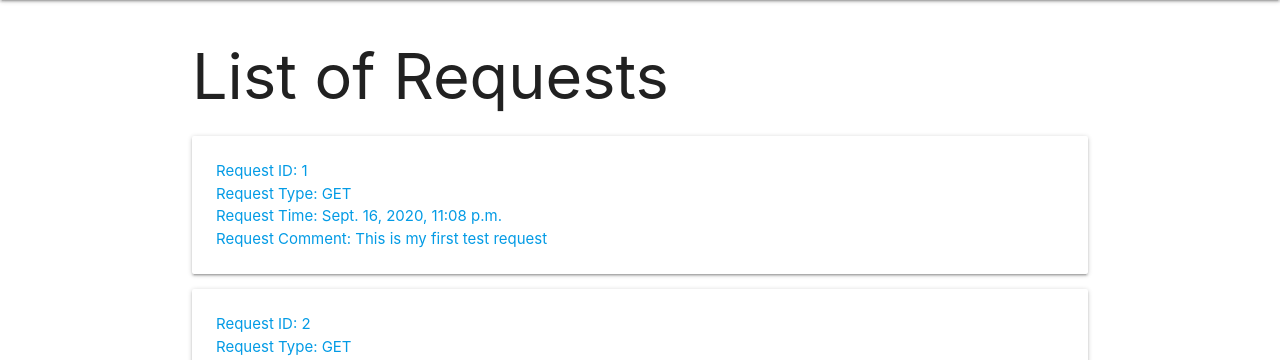
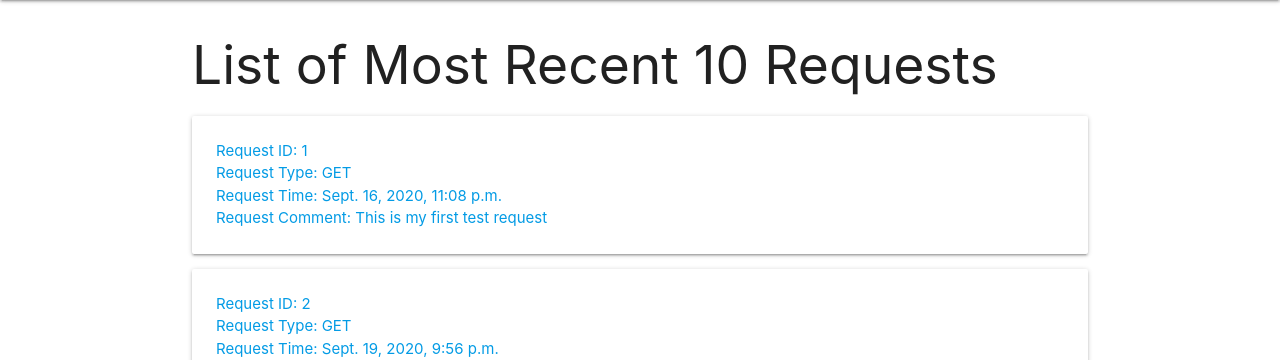
Before and after one commit to tackc/pythonCRUD, a Django app: template requests/templates/requests/index.html in a window 1280 px wide. Shown: the part 64-424 px from the top of the page. Run offline with Django 3.2, Linux system fonts and the light colour scheme; the template is opened without the code that fills it: values that come from a table or form of the project are taken from there, others are empty; data comes from the database, SQL or seed files in the repository.

Commit message:
Update title and style

```diff
--- a/requests/templates/requests/index.html
+++ b/requests/templates/requests/index.html
@@ -1,7 +1,7 @@
 {% extends 'base.html' %}
 {% block content %}
 
-<h1>List of Requests</h1>
+<h2>List of Most Recent 10 Requests</h2>
 
 {% for request in requests %}
   <a href="{% url 'detail' request.id %}">
```
